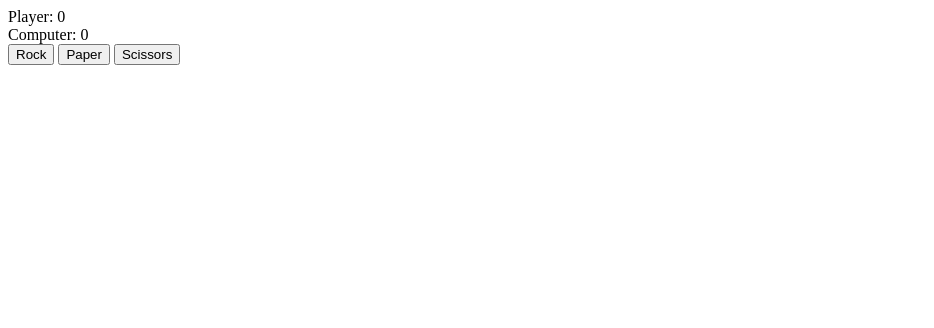
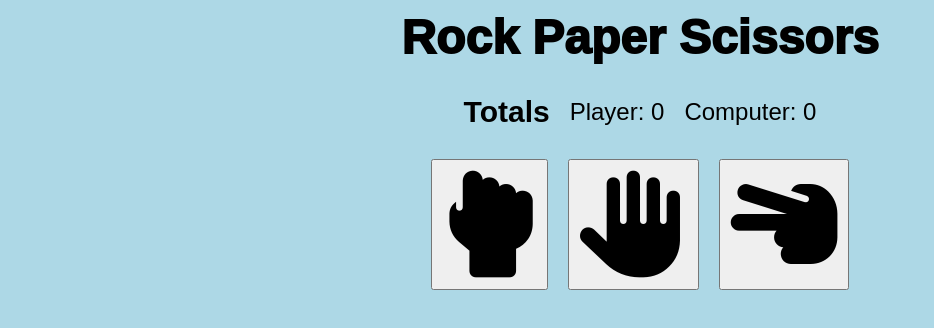
Before and after one commit to Noisey96/odin-rock-paper-scissors, a plain HTML site: page index.html in a window 1280 px wide. Shown: the whole page, without its empty margins (0-934 px from the left). Drawn offline with Linux system fonts and the light colour scheme.

Commit message:
Add CSS and icons, and update README

```diff
--- a/index.html
+++ b/index.html
@@ -5,17 +5,21 @@
 		<meta http-equiv="X-UA-Compatible" content="IE=edge" />
 		<meta name="viewport" content="width=device-width, initial-scale=1.0" />
 		<title>Rock Paper Scissors</title>
+		<link rel="stylesheet" type="text/css" href="./styles.css">
+		<script src="https://kit.fontawesome.com/6995579a5a.js" crossorigin="anonymous"></script>
 		<script src="./script.js" defer></script>
 	</head>
 	<body>
+		<span class="title">Rock Paper Scissors</span>
 		<div class="totals">
+			<span class="totals-title">Totals</span>
 			<div class="totals-player">Player: <span>0</span></div>
 			<div class="totals-computer">Computer: <span>0</span></div>
 		</div>
 		<div class="choices">
-			<button data-choice="rock">Rock</button>
-			<button data-choice="paper">Paper</button>
-			<button data-choice="scissors">Scissors</button>
+			<button data-choice="rock" aria-label="rock"><i class="fa-solid fa-hand-back-fist fa-8x"></i></button>
+			<button data-choice="paper" aria-label="paper"><i class="fa-solid fa-hand fa-8x"></i></button>
+			<button data-choice="scissors" aria-label="scissors"><i class="fa-solid fa-hand-scissors fa-8x"></i></button>
 		</div>
 		<div class="outcomeArea"></div>
 	</body>
--- /dev/null
+++ b/styles.css
@@ -0,0 +1,47 @@
+* {
+    box-sizing: border-box;
+    margin: 0px;
+    padding: 0px;
+}
+
+body {
+    background-color: lightblue;
+    font-family: Arial, Helvetica, sans-serif;
+    display: flex;
+    flex-direction: column;
+    align-items: center;
+}
+
+.title {
+    font-size: 48px;
+    font-weight: 1000;
+    padding: 10px;
+}
+
+.totals {
+    font-size: 24px;
+    display: flex;
+    align-items: center;
+    gap: 20px;
+    padding: 20px;
+}
+
+.totals-title {
+    font-size: 30px;
+    font-weight: 700;
+}
+
+.choices {
+    padding: 10px;
+    display: flex;
+    gap: 20px;
+}
+
+button {
+    padding: 10px;
+}
+
+.outcomeArea {
+    font-size: 24px;
+    padding: 10px;
+}
```
Also changed, not shown: 1 other file.
